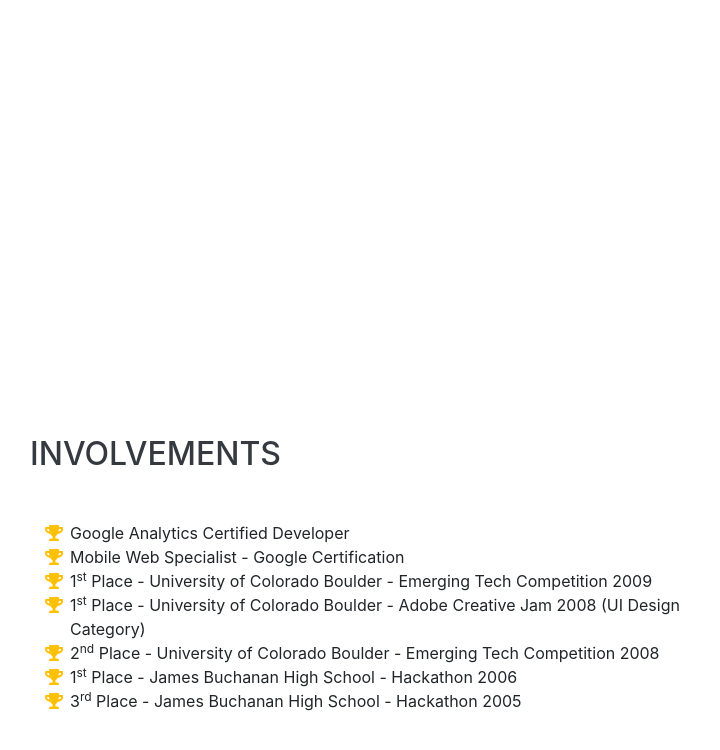
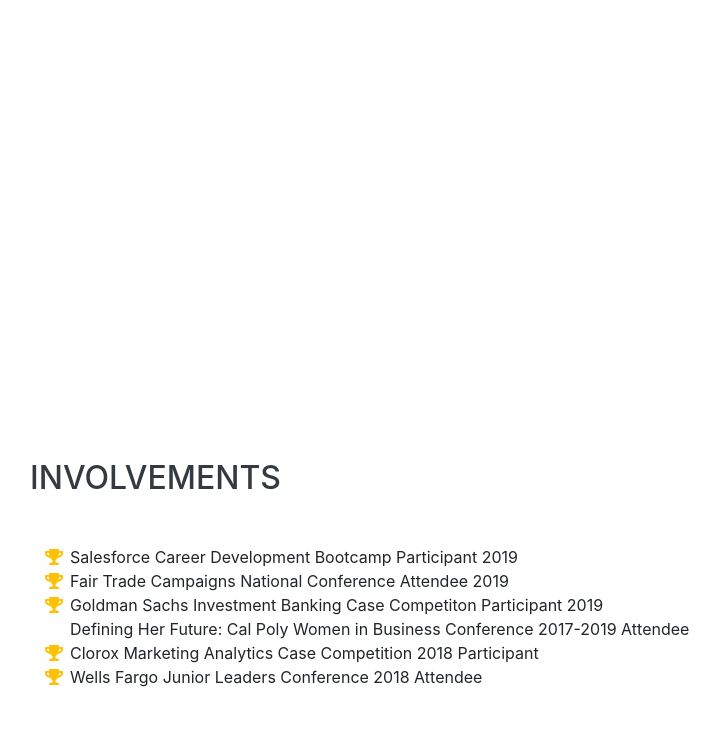
Before and after one commit to madisonweatherford/madisonweatherford.github.io, a website with bundled scripts: page index.html in a window 1280 px wide. Shown: the part 3760-4510 px from the top of the page, without its empty margins (386-1106 px from the left). Built offline with nearby package versions, Linux system fonts and the light colour scheme; a web font is replaced by a local one.

Commit message:
edit invovlements section

```diff
--- a/index.html
+++ b/index.html
@@ -241,30 +241,22 @@
         <ul class="fa-ul mb-0">
           <li>
             <i class="fa-li fa fa-trophy text-warning"></i>
-            Google Analytics Certified Developer</li>
+            Salesforce Career Development Bootcamp Participant 2019</li>
           <li>
             <i class="fa-li fa fa-trophy text-warning"></i>
-            Mobile Web Specialist - Google Certification</li>
+            Fair Trade Campaigns National Conference Attendee 2019</li>
           <li>
             <i class="fa-li fa fa-trophy text-warning"></i>
-            1<sup>st</sup>
-            Place - University of Colorado Boulder - Emerging Tech Competition 2009</li>
+            Goldman Sachs Investment Banking Case Competiton Participant 2019</li>
+            <i class="fa-li fa fa-trophy text-warning"></i>
+            Defining Her Future: Cal Poly Women in Business Conference 2017-2019 Attendee</li>
           <li>
             <i class="fa-li fa fa-trophy text-warning"></i>
-            1<sup>st</sup>
-            Place - University of Colorado Boulder - Adobe Creative Jam 2008 (UI Design Category)</li>
+            Clorox Marketing Analytics Case Competition 2018 Participant</li>
           <li>
             <i class="fa-li fa fa-trophy text-warning"></i>
-            2<sup>nd</sup>
-            Place - University of Colorado Boulder - Emerging Tech Competition 2008</li>
+            Wells Fargo Junior Leaders Conference 2018 Attendee</li>
           <li>
-            <i class="fa-li fa fa-trophy text-warning"></i>
-            1<sup>st</sup>
-            Place - James Buchanan High School - Hackathon 2006</li>
-          <li>
-            <i class="fa-li fa fa-trophy text-warning"></i>
-            3<sup>rd</sup>
-            Place - James Buchanan High School - Hackathon 2005</li>
         </ul>
       </div>
     </section>
```
